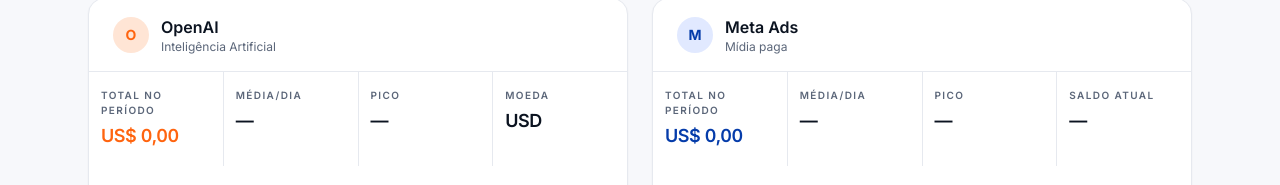
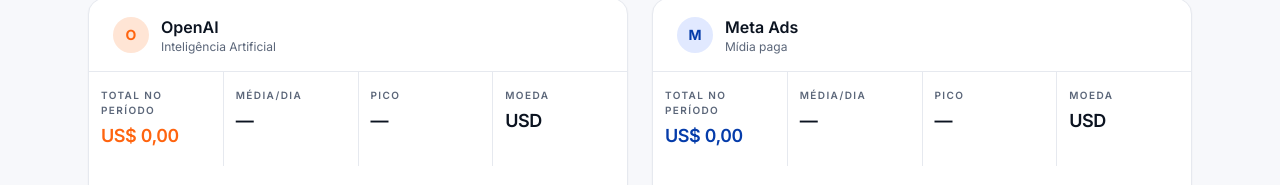
Before and after one commit to renatodenck/billing-dashboard, a Next.js app: page / in a window 1280 px wide. Shown: the part 344-529 px from the top of the page. Built offline with nearby package versions, Linux system fonts and the light colour scheme; no server answers; the database is empty.

Commit message:
Replace Meta 'Saldo atual' with 'Moeda' to match OpenAI card

```diff
--- a/app/page.tsx
+++ b/app/page.tsx
@@ -318,11 +318,7 @@
           value={stats.max.amount > 0 ? stats.max.amount : null}
           currency={currency}
         />
-        {source === "meta" ? (
-          <Stat label="Saldo atual" value={summary?.balance} currency={currency} />
-        ) : (
-          <Stat label="Moeda" raw={currency} />
-        )}
+        <Stat label="Moeda" raw={currency} />
       </div>
 
       <div className="px-4 pb-5 pt-4">
```
